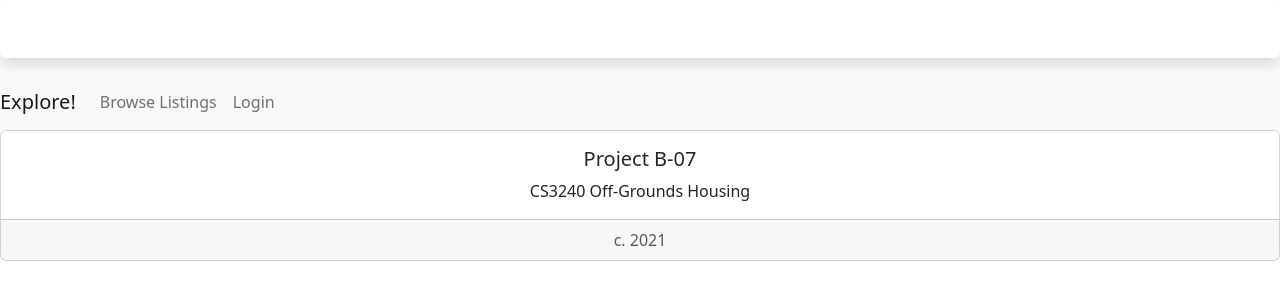
After one commit to HtR212/Housing-Website, a Django app: page /housing/submission/ in a window 1280 px wide. The commit adds this page. Shown: the top 300 px of the page. Run offline with Django 4.2, Linux system fonts and the light colour scheme; some libraries are stand-ins or nearby versions.

```diff
--- a/housing/models.py
+++ b/housing/models.py
@@ -27,3 +27,10 @@ class StudentHousing(models.Model):
             return True
         else:
             return False
+
+class SuggestedListings(models.Model):
+    listingName = models.CharField(max_length=200)
+    listingAddress = models.CharField(max_length=500)
+
+    def __str__(self):
+        return self.listingName
--- a/housing/templates/housing/index.html
+++ b/housing/templates/housing/index.html
@@ -33,6 +33,9 @@
             <a class="nav-link" href="{% url 'housing:studentHousingList' %}">Browse Listings</a>
         </li>
         <li class="nav-item">
+            <a class="nav-link" href="{% url 'housing:studentHousingList' %}">Suggest a Listing</a>
+        </li>
+        <li class="nav-item">
             <a class="nav-link" href="{% url 'housing:logout' %}">Logout</a>
         </li>
         </ul>
--- /dev/null
+++ b/housing/templates/housing/submission.html
@@ -0,0 +1,60 @@
+<!doctype html>
+
+<!-- Bootstrap -->
+<meta charset="utf-8">
+<meta name="viewport" content="width=device-width, initial-scale=1">
+
+<link href="https://cdn.jsdelivr.net/npm/bootstrap@5.1.1/dist/css/bootstrap.min.css" rel="stylesheet" integrity="sha384-F3w7mX95PdgyTmZZMECAngseQB83DfGTowi0iMjiWaeVhAn4FJkqJByhZMI3AhiU" crossorigin="anonymous">
+
+
+{% load bootstrap5 %}
+{% bootstrap_css %}
+{% bootstrap_javascript %}
+
+
+<div style="width: 100%" class="shadow p-2 mb-3 bg-body rounded text-white">
+    <h3 class="font-monospace text-center">Housing for UVA Students by B-07!</h3>
+</div>
+
+<nav class="navbar navbar-expand-lg navbar-light bg-light">
+    <a class="navbar-brand">Explore!</a>
+    <button class="navbar-toggler" type="button" data-toggle="collapse" data-target="#navbarNav" aria-controls="navbarNav" aria-expanded="false" aria-label="Toggle navigation">
+        <span class="navbar-toggler-icon"></span>
+    </button>
+    <div class="collapse navbar-collapse" id="navbarNav">
+        <ul class="navbar-nav">
+        <li class="nav-item">
+            <a class="nav-link" href="{% url 'housing:studentHousingList' %}">Browse Listings</a>
+        </li>
+        {% if user.is_authenticated %}
+            <li class="nav-item">
+                <a class="nav-link" href="{% url 'housing:logout' %}">Logout</a>
+            </li>
+            {% else %}
+            <li class="nav-item">
+                <a class="nav-link" href="{% url 'index' %}">Login</a>
+            </li>
+            {% endif %}
+        </ul>
+    </div>
+</nav>
+
+{% if user.is_authenticated %}
+<div style="width: 400px; font-size:120%">
+    <p class="text-success">Hi, {{ user.username }}! Want to suggest a listing to add? Submit your suggestion here:</p>
+</div>
+{% endif %}
+
+
+
+<div style="bottom:0; width:100%" class="card text-center">
+    <div class="card-body">
+      <h5 class="card-title">Project B-07</h5>
+      <p class="card-text">CS3240 Off-Grounds Housing</p>
+    </div>
+    <div class="card-footer text-muted">
+      c. 2021
+    </div>
+</div>
+
+<script src="https://cdn.jsdelivr.net/npm/bootstrap@5.1.1/dist/js/bootstrap.bundle.min.js" integrity="sha384-/bQdsTh/da6pkI1MST/rWKFNjaCP5gBSY4sEBT38Q/9RBh9AH40zEOg7Hlq2THRZ" crossorigin="anonymous"></script>
--- a/housing/urls.py
+++ b/housing/urls.py
@@ -11,4 +11,5 @@ urlpatterns = [
     path('logout', LogoutView.as_view(), name='logout'),
     path('list/', views.HousingListView.as_view(), name='studentHousingList'),
     path('<int:pk>/', views.DetailView.as_view(), name='detail'),
+    path('submission/', views.SuggestionView.as_view(), name='submission'),
 ]
--- a/housing/views.py
+++ b/housing/views.py
@@ -3,7 +3,7 @@ from django.http import HttpResponse
 
 from django.views import generic
 
-from .models import StudentHousing
+from .models import StudentHousing, SuggestedListings
 
 
 # Create your views here.
@@ -32,3 +32,9 @@ class DetailView(generic.DetailView):
         Return all housing listings.
         """
         return StudentHousing.objects
+
+class SuggestionView(generic.CreateView):
+    model = SuggestedListings
+    fields = ['listingName', 'listingAddress']
+    template_name = "housing/submission.html"
+    success_url = "submission/"
```
Also changed, not shown: db.sqlite3.
